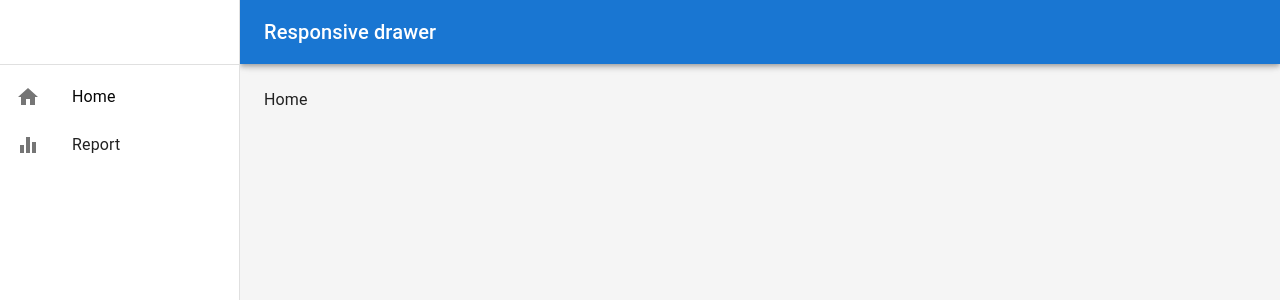
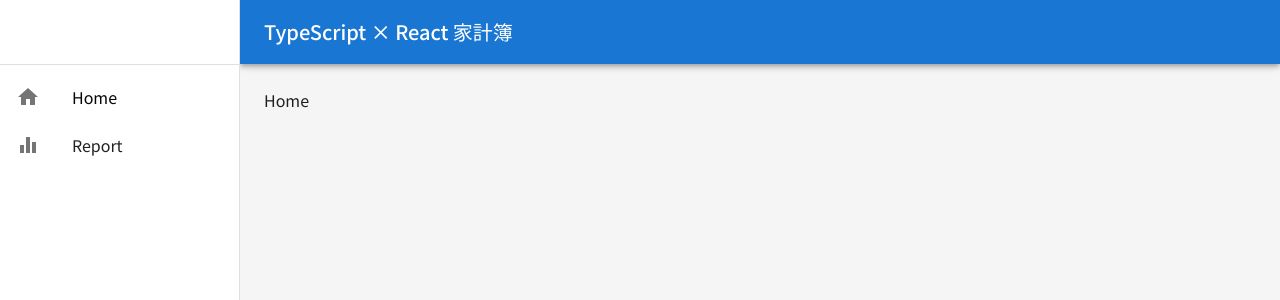
Before and after one commit to watagassa/udemy-household-app, a React (Create React App) app: page / in a window 1280 px wide. Shown: the top 300 px of the page. Built offline with nearby package versions, Linux system fonts and the light colour scheme.

Commit message:
16. プロジェクト全体に適用するテーマを作成しよう

```diff
--- a/public/index.html
+++ b/public/index.html
@@ -1,20 +1,20 @@
 <!DOCTYPE html>
 <html lang="en">
     <head>
-    <meta charset="utf-8" />
-    <link rel="icon" href="%PUBLIC_URL%/favicon.ico" />
-    <meta name="viewport" content="width=device-width, initial-scale=1" />
-    <meta name="theme-color" content="#000000" />
-    <meta
-      name="description"
-      content="Web site created using create-react-app"
-    />
-    <link rel="apple-touch-icon" href="%PUBLIC_URL%/logo192.png" />
+        <meta charset="utf-8">
+        <link rel="icon" href="%PUBLIC_URL%/favicon.ico">
+        <meta name="viewport" content="width=device-width, initial-scale=1">
+        <meta name="theme-color" content="#000000">
+        <meta name="description" content="Web site created using create-react-app">
+        <link rel="apple-touch-icon" href="%PUBLIC_URL%/logo192.png">
         <!--
       manifest.json provides metadata used when your web app is installed on a
       user's mobile device or desktop. See https://developers.google.com/web/fundamentals/web-app-manifest/
     -->
-    <link rel="manifest" href="%PUBLIC_URL%/manifest.json" />
+        <link rel="manifest" href="%PUBLIC_URL%/manifest.json">
+        <link rel="preconnect" href="https://fonts.googleapis.com">
+        <link rel="preconnect" href="https://fonts.gstatic.com" crossorigin>
+        <link href="https://fonts.googleapis.com/css2?family=Noto+Sans+JP:wght@400;500;700&display=swap" rel="stylesheet">
         <!--
       Notice the use of %PUBLIC_URL% in the tags above.
       It will be replaced with the URL of the `public` folder during the build.
--- a/src/App.tsx
+++ b/src/App.tsx
@@ -5,9 +5,13 @@
 import Report from "./pages/Report";
 import NoMatch from "./pages/NoMatch";
 import AppLayout from "./components/layout/AppLayout";
-
+import {theme} from "./theme/theme";
+import { ThemeProvider } from "@emotion/react";
+import CssBaseline from '@mui/material/CssBaseline';
 function App() {
   return (
+    <ThemeProvider theme={theme}>
+       <CssBaseline/>
     <Router>
       <Routes>
         <Route path="/" element = {<AppLayout/>}>
@@ -17,6 +21,7 @@
         </Route>
       </Routes>
     </Router>
+    </ThemeProvider>
   );
 }
 
--- a/src/components/layout/AppLayout.tsx
+++ b/src/components/layout/AppLayout.tsx
@@ -98,7 +98,7 @@
             <MenuIcon />
           </IconButton>
           <Typography variant="h6" noWrap component="div">
-            Responsive drawer
+            TypeScript × React 家計簿
           </Typography>
         </Toolbar>
       </AppBar>
--- /dev/null
+++ b/src/theme/theme.ts
@@ -0,0 +1,10 @@
+import { createTheme } from "@mui/material";
+
+export const theme = createTheme({
+    typography: {
+        fontFamily: 'Noto Sans Jp, Roboto, "Helvetica Neue", Arial, sans-serif',
+        fontWeightRegular: 400,
+        fontWeightMedium:500,
+        fontWeightBold:700,
+    }
+})
```
Lines whose indentation alone changed are shown as unchanged.
